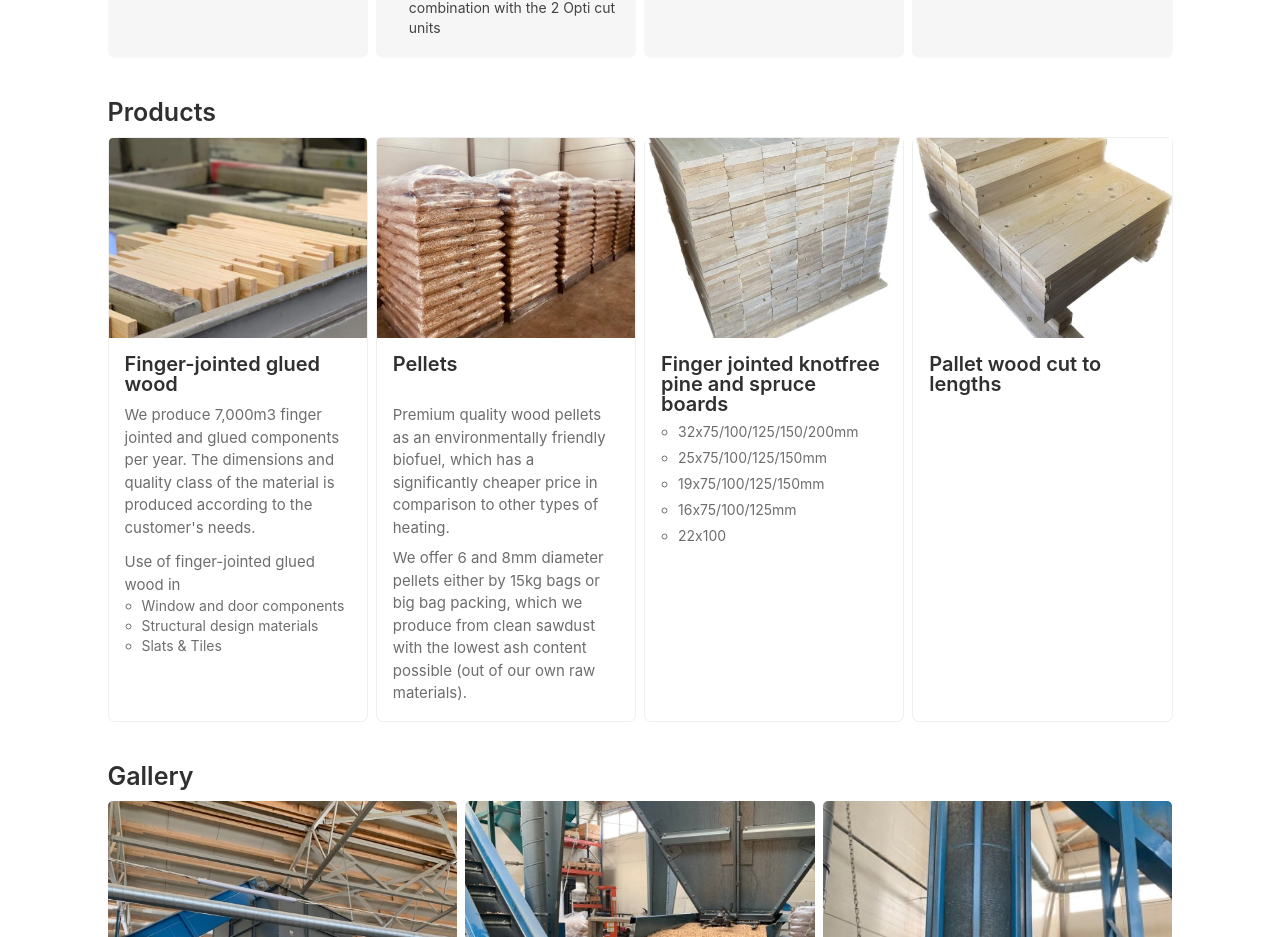
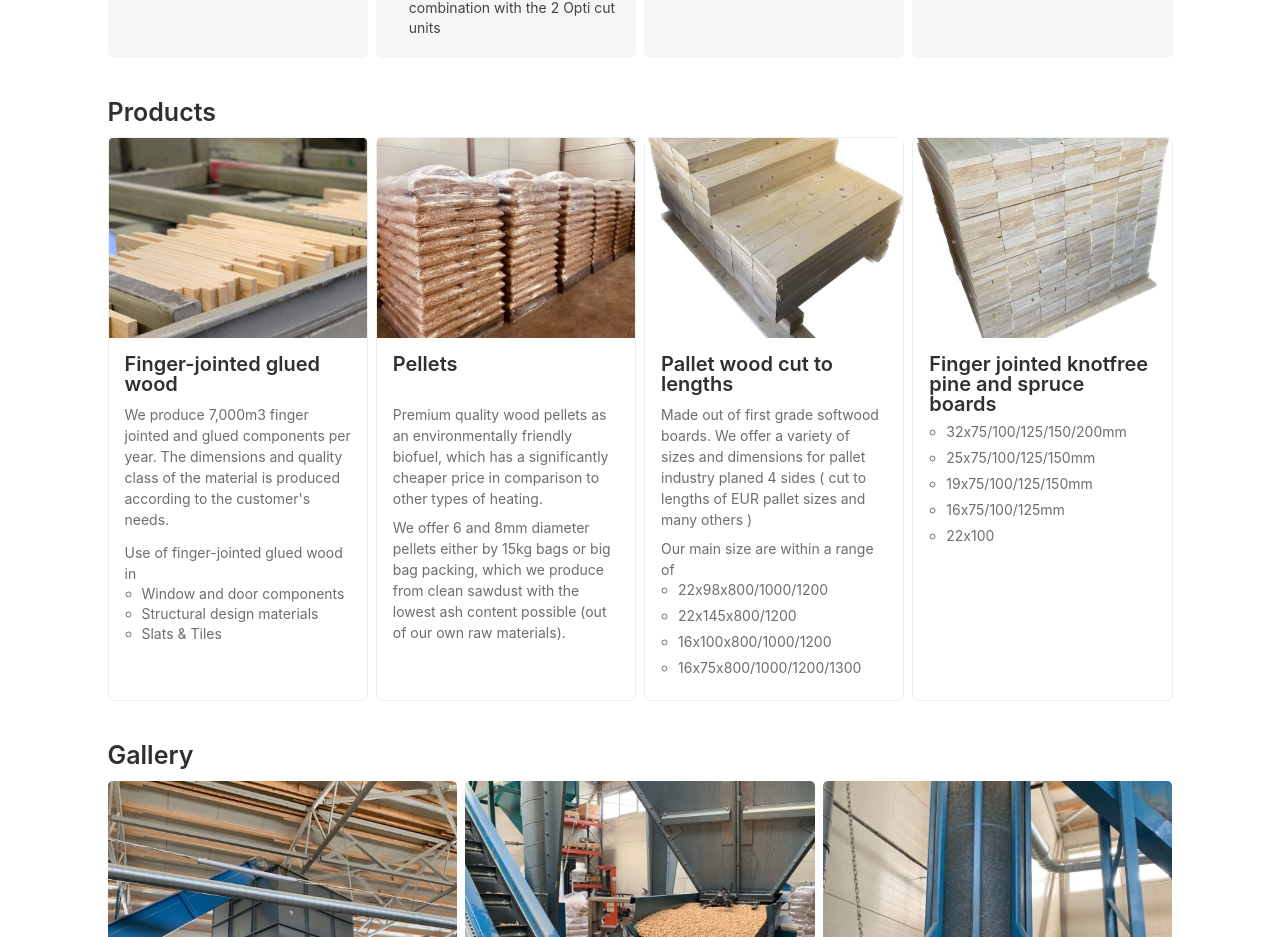
Before and after one commit to tompston/impexwood, a Next.js app: page / in a window 1280 px wide. Shown: the part 873-1810 px from the top of the page. Built offline with nearby package versions, Linux system fonts and the light colour scheme.

Commit message:
added build dir and new product details

```diff
--- a/src/components/ProductSection.tsx
+++ b/src/components/ProductSection.tsx
@@ -39,28 +39,48 @@ export default function ProductSection() {
                         </div>
                     </div>
                 } />
+
+            <ProductCard
+                name="Pallet wood cut to lengths"
+                img_src="/img/03.jpg"
+                content={
+                    <div className="flex flex-col gap-2">
+                        Made out of first grade softwood boards.
+                        We offer a variety of sizes and dimensions for
+                        pallet industry planed 4 sides ( cut to lengths of
+                        EUR pallet sizes and many others )
+
+                        <div>
+                            Our main size are within a range of
+                            <ul>
+                                {[
+                                    "22x98x800/1000/1200",
+                                    "22x145x800/1200",
+                                    "16x100x800/1000/1200",
+                                    "16x75x800/1000/1200/1300",
+                                ].map((x, i) => (
+                                    <li key={i} className="mb-1.5">{x}</li>
+                                ))}
+                            </ul>
+                        </div>
+                    </div>
+                } />
             <ProductCard
                 name="Finger jointed knotfree pine and spruce boards"
                 img_src="/img/02.jpg"
                 content={
                     <div className="flex flex-col gap-2">
                         <ul>
-                            {product_dims.map((x, i) => (
+                            {[
+                                "32x75/100/125/150/200mm",
+                                "25x75/100/125/150mm",
+                                "19x75/100/125/150mm",
+                                "16x75/100/125mm",
+                                "22x100",
+                            ].map((x, i) => (
                                 <li key={i} className="mb-1.5">{x}</li>
                             ))}
                         </ul>
-                    </div>
-                } />
-            <ProductCard
-                name="Pallet wood cut to lengths"
-                img_src="/img/03.jpg"
-                content={
-                    <div className="flex flex-col gap-2">
-                        {/* <ul>
-                            {product_dims.map((x, i) => (
-                                <li key={i} className="mb-1.5">{x}</li>
-                            ))}
-                        </ul> */}
                     </div>
                 } />
         </div>
@@ -87,16 +107,16 @@ function ProductCard({ name, img_src, content }: ProductProps) {
             <div className="p-4">
                 <div className="min-h-[50px]"
                 ><h6 className="fw-600 leading-none mb-2">{name}</h6></div>
-                <div className="opacity-70 fs-8">{content}</div>
+                <div className="opacity-70 fs-9">{content}</div>
             </div>
         </div>
     )
 }
 
-const product_dims: string[] = [
-    "32x75/100/125/150/200mm",
-    "25x75/100/125/150mm",
-    "19x75/100/125/150mm",
-    "16x75/100/125mm",
-    "22x100",
-]
+// const product_dims: string[] = [
+//     "32x75/100/125/150/200mm",
+//     "25x75/100/125/150mm",
+//     "19x75/100/125/150mm",
+//     "16x75/100/125mm",
+//     "22x100",
+// ]
```
Also changed, not shown: 26 other files (tests, documents, lock files or other folders).
